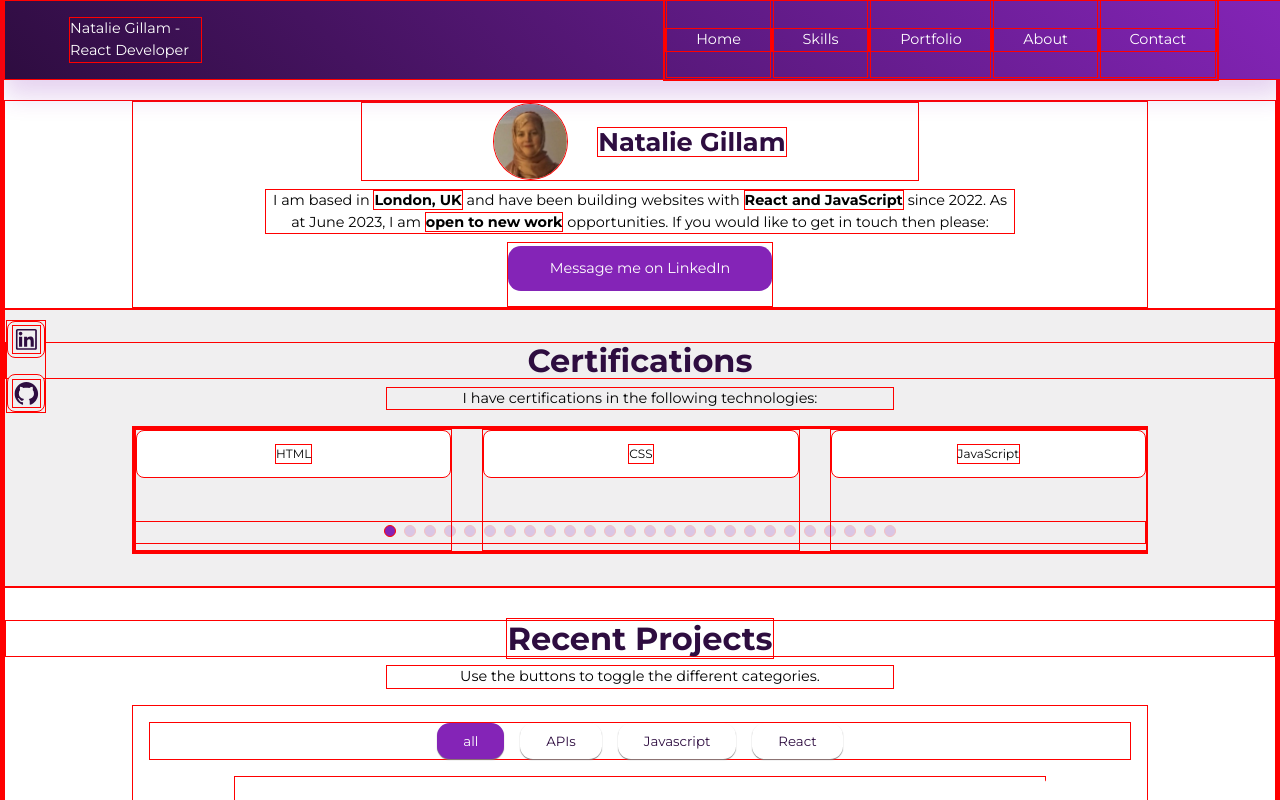
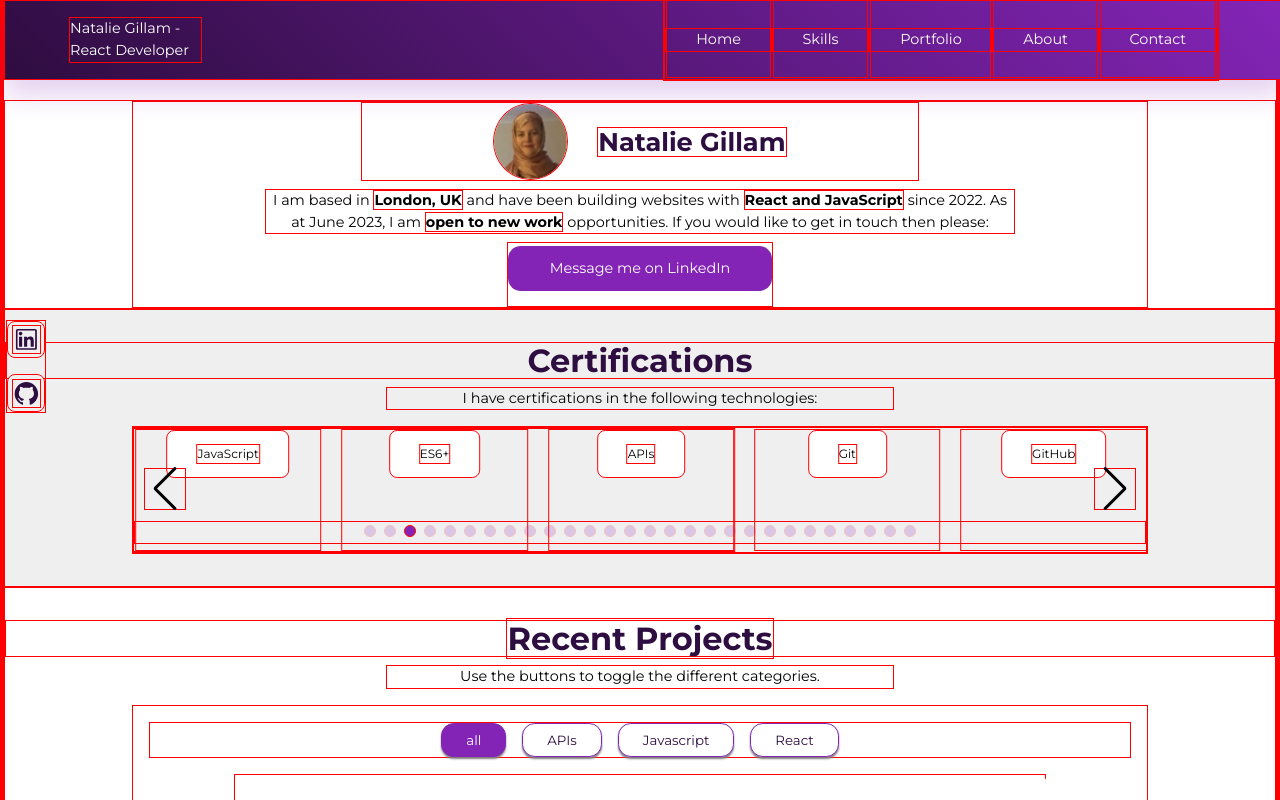
Before and after one commit to Nadia982/portfolio-2023-06-01, a React (Create React App) app: page / in a window 1280 px wide. Shown: the top 800 px of the page. Built offline with nearby package versions, Linux system fonts and the light colour scheme; the HTML template or start-up script is replaced by a standard one.

Commit message:
added swiper JS functionality

```diff
--- a/src/sections/certifications/Certification.jsx
+++ b/src/sections/certifications/Certification.jsx
@@ -3,7 +3,7 @@ import Card from "../../components/Card"
 
 const Certification = ({certification}) => {
   return (
-    <div id="certification-card" className="certification-card">
+    <div className="certification-card">
       <small>{certification.skill}</small>
     </div>
   )
--- a/src/sections/certifications/Certifications.css
+++ b/src/sections/certifications/Certifications.css
@@ -1,8 +1,9 @@
 .certification-card {
     text-align: center;
-    margin-bottom: 4.5rem;
+    margin: 0 auto 4.5rem auto;
     height: 3rem;
-    /* line-height: 3rem; */
+    width: fit-content;
+    padding: 1em 2em;
     background-color: var(--color-white);
     border-radius: var(--border-radius-3);
     display: flex;
@@ -16,15 +17,24 @@
 
 .swiper {
     min-height: 120px;
-    /* padding-bottom: 8rem; */
 }
-
-/* .swiper-pagination {
-    margin-bottom: 8rem;
-} */
 
 .swiper-pagination-bullet {
     height: 12px;
     width: 12px;
     background-color: var(--color-primary);
 }
+
+.swiper-button-next, .swiper-button-prev {
+    color: black;
+    height: 10px;
+    padding: 20px;
+}
+
+.swiper-button-next {
+    margin-left: 12em;
+}
+
+.swiper-button-prev {
+    margin-right: 3rem;
+}
--- a/src/sections/certifications/Certifications.jsx
+++ b/src/sections/certifications/Certifications.jsx
@@ -1,12 +1,15 @@
 // Import Swiper React components
 import { Swiper, SwiperSlide } from "swiper/react";
+import { Autoplay } from "swiper";
 
 // Import Swiper styles
 import "swiper/css";
 import "swiper/css/pagination";
+import "swiper/css/autoplay";
+import "swiper/css/navigation";
 
 // import required modules
-import { Pagination } from "swiper";
+import { Keyboard, Pagination, Navigation} from "swiper";
 
 //import data
 import certifications from "./data";
@@ -21,12 +24,28 @@ const Certifications = () => {
       <p>I have certifications in the following technologies:</p>
       <div className="container">
         <Swiper
-          slidesPerView={3}
-          spaceBetween={30}
+          slidesPerView={2}
+          breakpoints={{
+            601: {slidesPerView: 3},
+            961: {slidesPerView: 4},
+            1201: {slidesPerView: 5}
+          }}
+          // scrollbar={{draggable: true}}
+          spaceBetween={20}
+          keyboard={{
+            enabled: true,
+          }}
           pagination={{
             clickable: true,
           }}
-          modules={[Pagination]}
+          navigation={true}
+          modules={[Keyboard, Pagination, Navigation, Autoplay]}
+          // autoplay={true}
+          autoplay={{delay: 0}}
+          disableOnInteraction={true}
+          // autoplayTimeout={2}
+          speed={2000}
+          loop={true}
           className="mySwiper"
         >
           {certifications.map((certification) => (
--- a/src/sections/portfolio/Portfolio.css
+++ b/src/sections/portfolio/Portfolio.css
@@ -8,17 +8,17 @@
 
 .portfolio__categories > button {
     padding: 0.5rem 1.5rem;
-    box-shadow: 0 1px 1px 0 grey;
+    box-shadow: 0 2px 2px 0 grey;
     font-family: 'Montserrat', sans-serif;
     background-color: var(--color-white);
+    border: 1px solid var(--color-primary);
 }
 
 .portfolio__categories > button.primary:hover  {
     border:none;
     background-color: var(--color-primary);
-    color: var(--color-white)
+    color: var(--color-white);
 }
-
 
 .portfolio__projects {
     display: grid;
```
